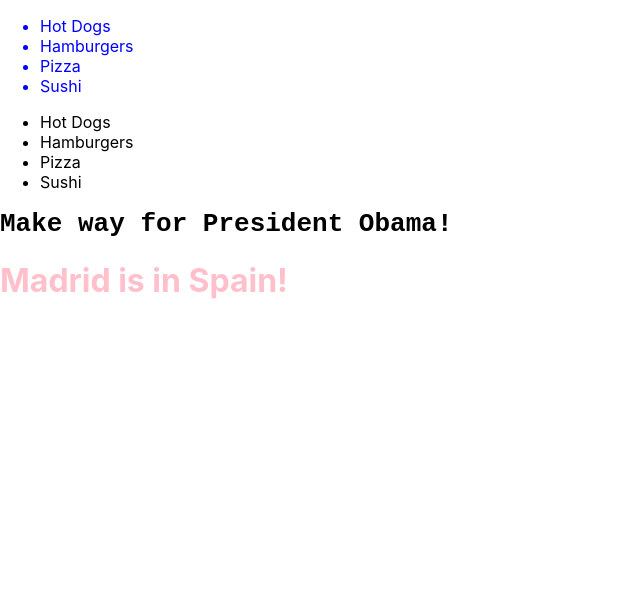
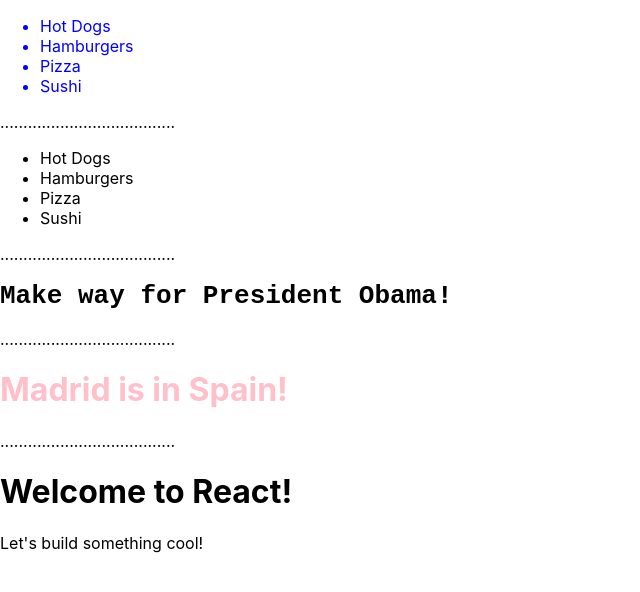
Before and after one commit to nilipatel97/linkedin-learning-react-js, a React (Create React App) app in the folder my-app/: page / in a window 1280 px wide. Shown: the top 592 px of the page, without its empty margins (0-640 px from the left). Built offline with nearby package versions, Linux system fonts and the light colour scheme.

Commit message:
add first react component (aka function)

```diff
--- a/my-app/public/index.html
+++ b/my-app/public/index.html
@@ -37,9 +37,14 @@
   <body>
     <noscript>You need to enable JavaScript to run this app.</noscript>
     <div id="root"></div>
+    <p>......................................</p>
     <div id="root2"></div>
+    <p>......................................</p>
     <div id="root3"></div>
+    <p>......................................</p>
     <div id="root4"></div>
+    <p>......................................</p>
+    <div id="root5"></div>
     <!--
       This HTML file is a template.
       If you open it directly in the browser, you will see an empty page.
--- a/my-app/src/index.js
+++ b/my-app/src/index.js
@@ -52,6 +52,8 @@
   <h1 className="cool-text">Make way for President {president}!</h1>
 )
 
+/***************************** *************************************** */
+
 let city = {
   name: "Madrid",
   country: "Spain"
@@ -63,3 +65,25 @@
 root4.render(
   <h1 id= "heading">{city.name} is in {city.country}!</h1>
 )
+
+/***************************** [3.1] Creating a React Component*************************************** */
+function Hello() {
+  return (
+    <div>
+    <h1>Welcome to React!</h1>
+    <p> Let's build something cool!</p>
+    </div>
+  )
+}
+
+const root5 = ReactDOM.createRoot(document.getElementById('root5'));
+
+root5.render(
+  <Hello />
+)
+
+/**Note:
+ * - components must be capitalized in React
+ * - a react component is actually a function
+ * - the return statement has all of your HTML and should be wrapped in a div
+ * */
```
Also changed, not shown: 1 other file (tests, documents, lock files or other folders).
